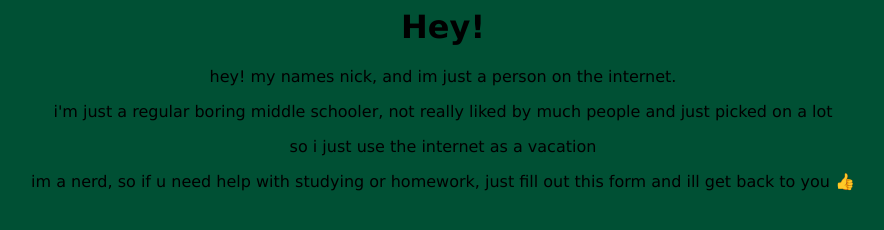
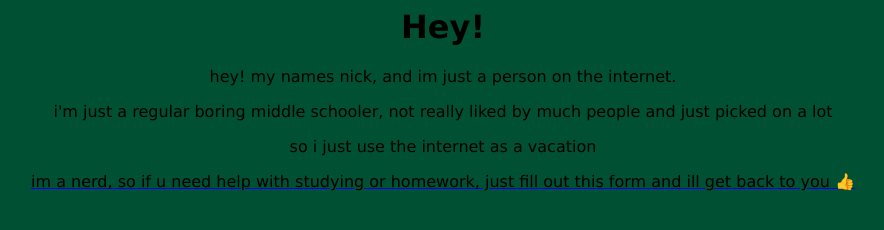
Before and after one commit to nicksdumbsites/Nick, a plain HTML site: page index.html in a window 1280 px wide. Shown: the whole page, without its empty margins (197-1081 px from the left). Drawn offline with Linux system fonts and the light colour scheme.

Commit message:
Update index.html

```diff
--- a/index.html
+++ b/index.html
@@ -21,4 +21,4 @@
 <p>hey! my names nick, and im just a person on the internet.</p>
 <p>i'm just a regular boring middle schooler, not really liked by much people and just picked on a lot</p>
 <p>so i just use the internet as a vacation</p>
-<a "https://forms.gle/Z5aeXz2SinTQpWkZ8"><p>im a nerd, so if u need help with studying or homework, just fill out this form and ill get back to you 👍</p></a>
+<a href="https://forms.gle/Z5aeXz2SinTQpWkZ8"><p>im a nerd, so if u need help with studying or homework, just fill out this form and ill get back to you 👍</p></a>
```
